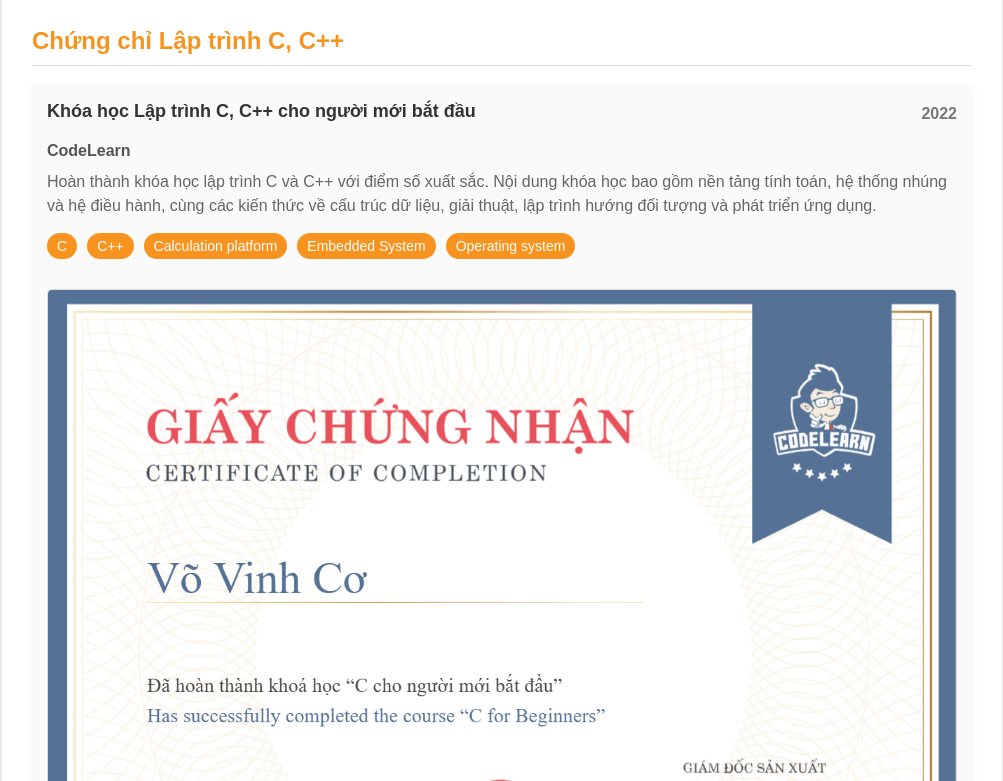
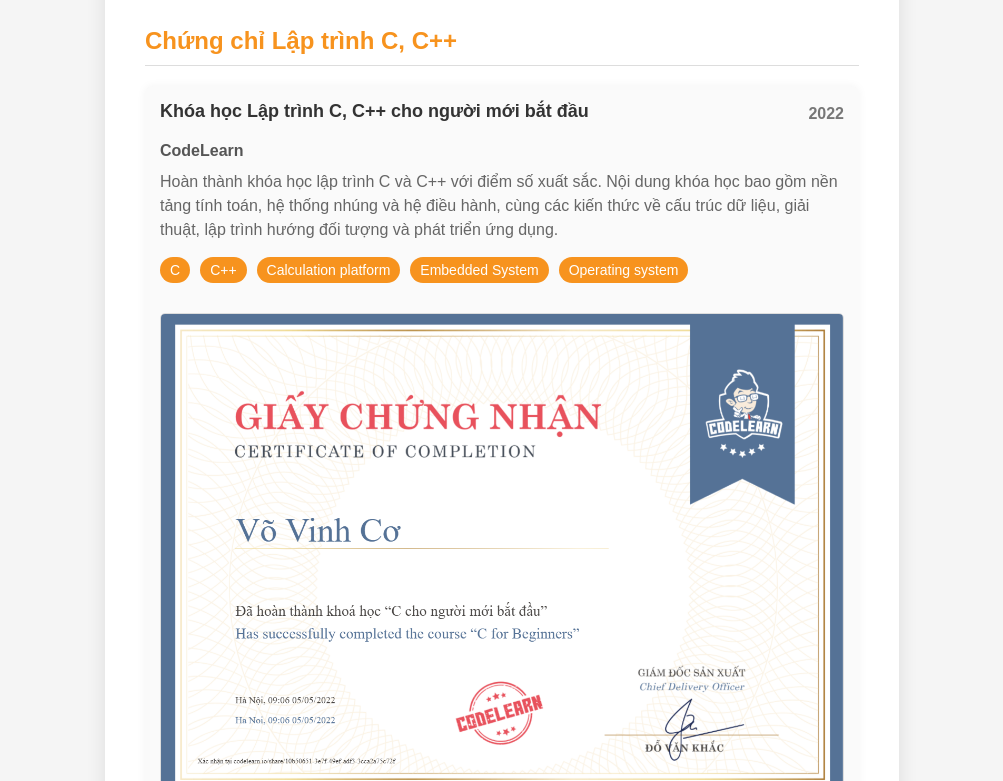
Before and after one commit to VinhCo-Automation/CV, a plain HTML site: page certificates.html in a window 1280 px wide. Shown: the part 185-966 px from the top of the page, without its empty margins (138-1141 px from the left). Drawn offline with Linux system fonts and the light colour scheme.

Commit message:
Update certificates.html

```diff
--- a/certificates.html
+++ b/certificates.html
@@ -14,16 +14,21 @@
 
         body {
             background-color: #f5f5f5;
-            padding: 15px;
+            padding: 20px 0;
+            display: flex;
+            justify-content: center;
+            align-items: center;
+            min-height: 100vh;
         }
 
         .container {
-            max-width: 1000px;
+            width: 794px; /* A4 width in pixels */
             margin: 0 auto;
             background-color: white;
-            padding: 20px;
+            padding: 40px;
             box-shadow: 0 0 20px rgba(0, 0, 0, 0.1);
             border-radius: 8px;
+            max-width: 100%;
         }
 
         header {
@@ -166,17 +171,13 @@
                 justify-content: space-between;
                 align-items: center;
             }
-
-            .container {
-                padding: 30px;
-            }
-
-            body {
-                padding: 30px;
-            }
         }
 
         @media (max-width: 767px) {
+            .container {
+                padding: 20px;
+                width: 95%;
+            }
             .certificate {
                 padding: 15px;
             }
```
